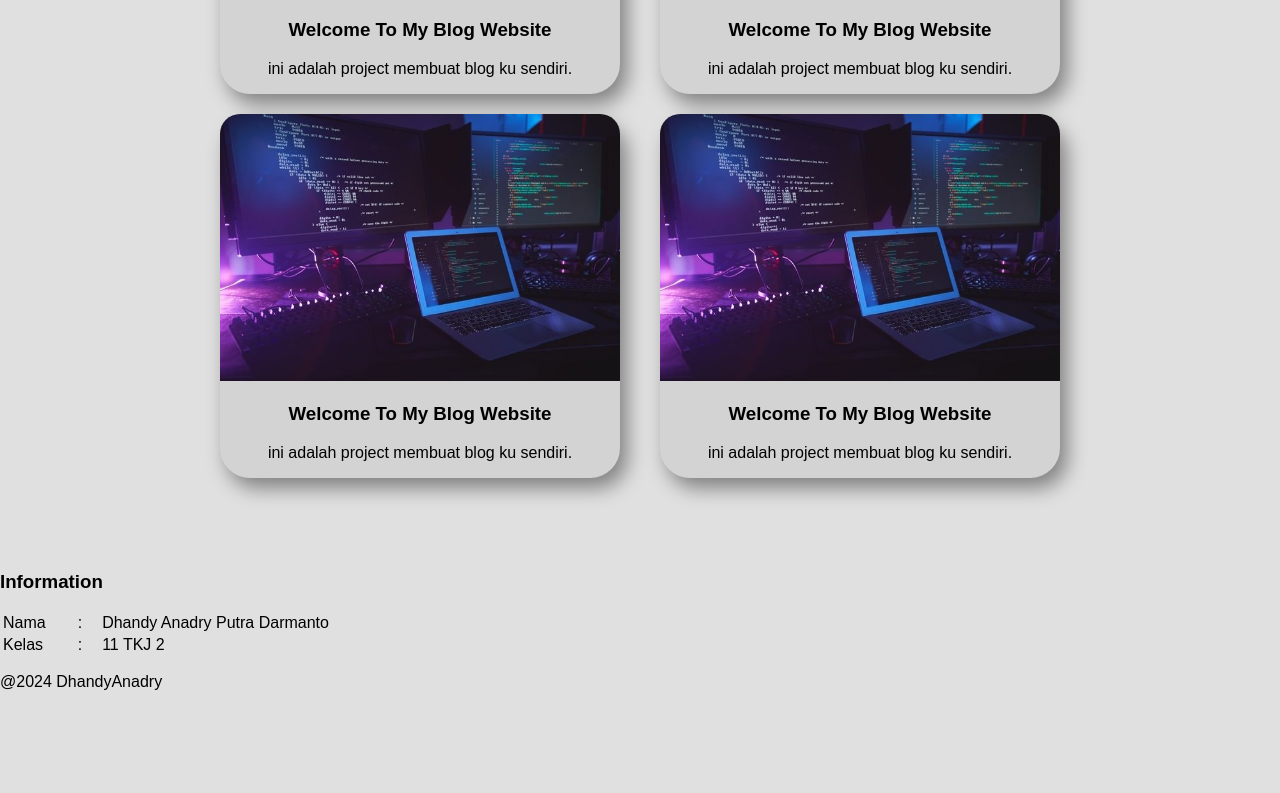
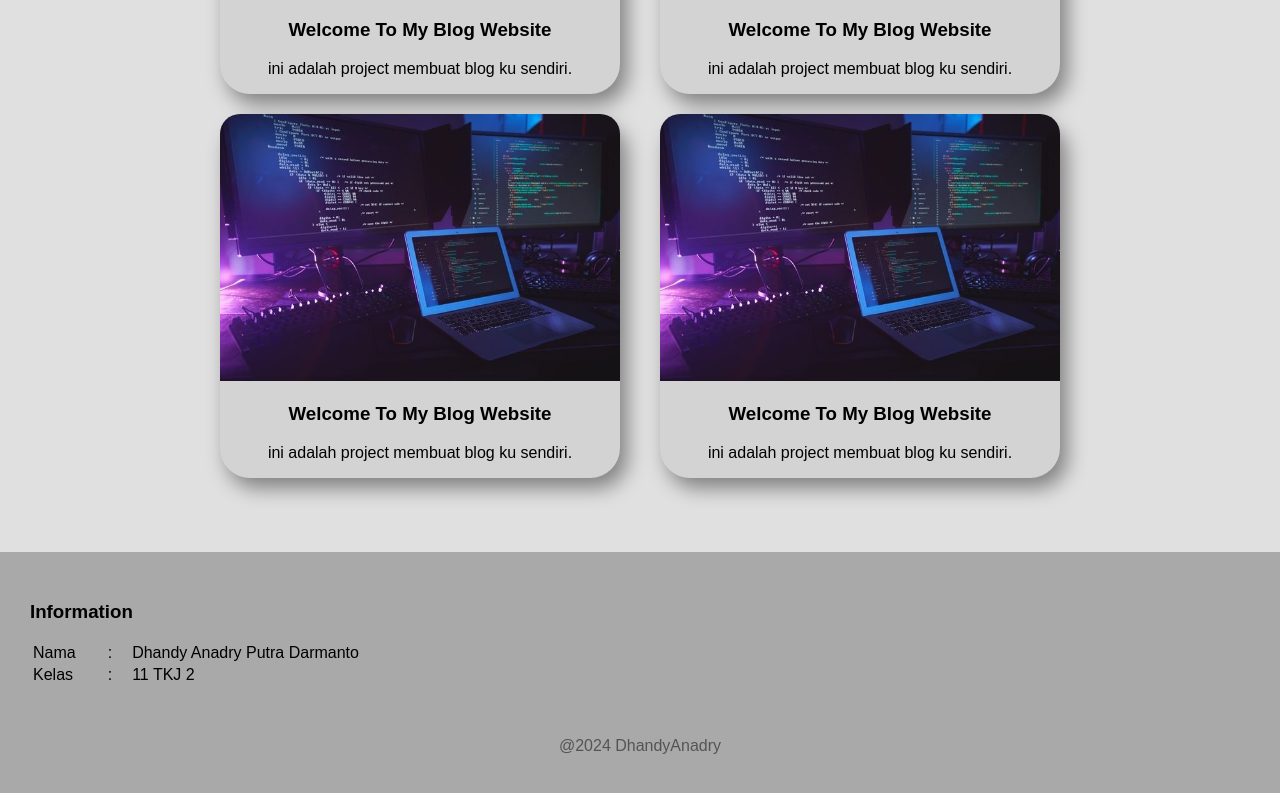
Before and after one commit to YuutoEi/blog_project, a plain HTML site: page index.html in a window 1280 px wide. Shown: the part 1300-2093 px from the top of the page. Before the commit the page ends 2007 px from the top, so only its background shows below. Drawn offline with Linux system fonts and the light colour scheme.

Commit message:
Add files via upload

```diff
--- a/css-folder/style.css
+++ b/css-folder/style.css
@@ -87,3 +87,14 @@ body{
     width: 400px;
     border-radius: 20px 20px 0px 0px ;
 }
+
+.footer{
+    background-color: darkgray;
+    padding: 30px;
+}
+
+.footer p{
+    color: black;
+    opacity: 50%;
+    margin-top: 50px;
+}
--- a/index.html
+++ b/index.html
@@ -117,7 +117,7 @@
 
         </table>
 
-        <p>@2024 DhandyAnadry</p>
+        <p align="center">@2024 DhandyAnadry</p>
     </div>
 </body>
 </html>
```
